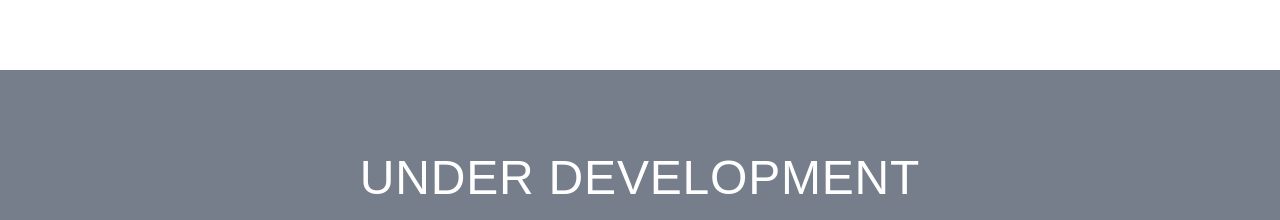
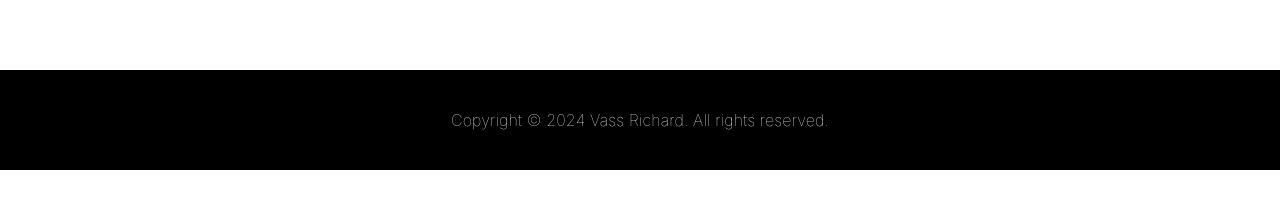
Before and after one commit to VassRichard/vassrichard.github.io, a React (Create React App) app: page / in a window 1280 px wide. Shown: the part 1367-1587 px from the top of the page. After the commit the page ends 1537 px from the top, so only its background shows below. Built offline with nearby package versions, Linux system fonts and the light colour scheme.

Commit message:
Implemented footer

```diff
--- a/src/App.tsx
+++ b/src/App.tsx
@@ -2,14 +2,14 @@ import React from "react";
 import './App.css';
 import { LandingArea } from './components/LandingArea/LandingArea';
 import { ExperienceArea } from './components/ExperienceArea/ExperienceArea';
-import { UnderDevelopmentArea } from './components/UnderDevelopmentArea/UnderDevelopmentArea';
+import { Footer } from './components/Footer/Footer';
 
 function App() {
   return (
     <React.Fragment>
       <LandingArea />
       <ExperienceArea />
-      <UnderDevelopmentArea />
+      <Footer />
     </React.Fragment>
   );
 }
--- /dev/null
+++ b/src/components/Footer/Footer.css.tsx
@@ -0,0 +1,18 @@
+import styled from 'styled-components';
+
+export const FooterContainer = styled.div`
+    padding: 2.5rem;
+    background: #000000;
+    color: white;
+    font-size: 1rem;
+    font-weight: 50;
+    letter-spacing: 0.01rem;
+`;
+
+export const FooterCopyright = styled.div`
+    text-align: center;
+`;
+
+export const FooterCopyrightText = styled.a`
+
+`;
--- /dev/null
+++ b/src/components/Footer/Footer.tsx
@@ -0,0 +1,17 @@
+import { FC } from "react";
+import { FooterContainer, FooterCopyright, FooterCopyrightText } from './Footer.css';
+
+export const Footer: FC = () => {
+
+    return (
+        <FooterContainer >
+            <FooterCopyright>
+                Copyright&nbsp;&copy; {new Date().getFullYear()}&nbsp;
+                <FooterCopyrightText >
+                    Vass Richard
+                </FooterCopyrightText>
+                . All rights reserved.
+            </FooterCopyright>
+        </FooterContainer>
+    )
+};
--- a/src/components/UnderDevelopmentArea/UnderDevelopmentArea.css.tsx
+++ /dev/null
@@ -1,16 +0,0 @@
-import styled from 'styled-components';
-
-export const UnderDevelopmentContainer = styled.div`
-    background-color: #767e8c;
-    font-family: 'Aspekta', sans-serif;
-    font-weight: 100;
-    text-align: center;
-    letter-spacing: 0.05rem;
-`;
-
-export const UnderDevelopmentTitle = styled.div`
-    padding: 5rem 0 5rem;
-    font-size: 3rem;
-    color: white;
-    letter-spacing: 0.05rem;
-`;
--- a/src/components/UnderDevelopmentArea/UnderDevelopmentArea.tsx
+++ /dev/null
@@ -1,13 +0,0 @@
-import { FC } from "react";
-import { UnderDevelopmentContainer, UnderDevelopmentTitle } from './UnderDevelopmentArea.css';
-
-export const UnderDevelopmentArea: FC = () => {
-
-    return (
-        <UnderDevelopmentContainer >
-            <UnderDevelopmentTitle>
-                UNDER DEVELOPMENT
-            </UnderDevelopmentTitle>
-        </UnderDevelopmentContainer>
-    )
-};
```
Also changed, not shown: src/components/LandingArea/LandingArea.css.tsx (line endings or trailing spaces).
